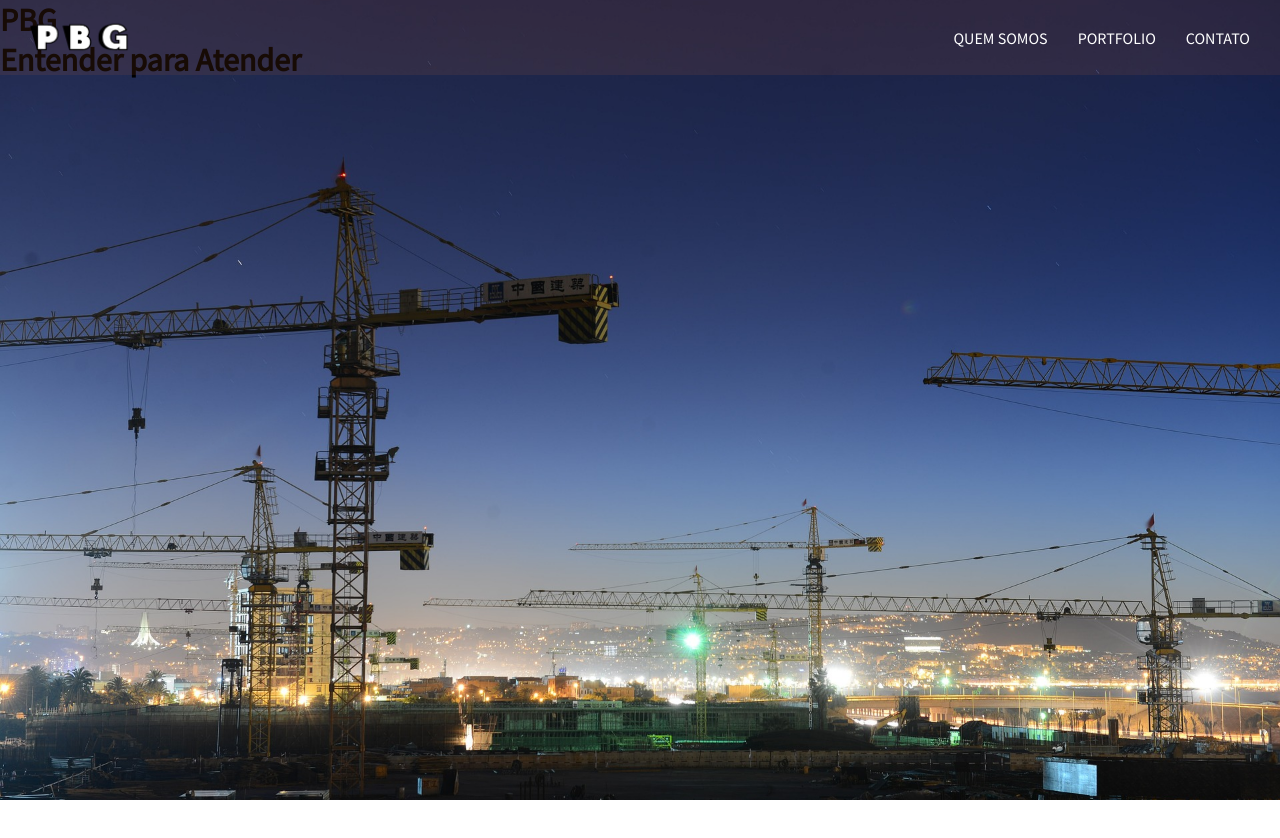
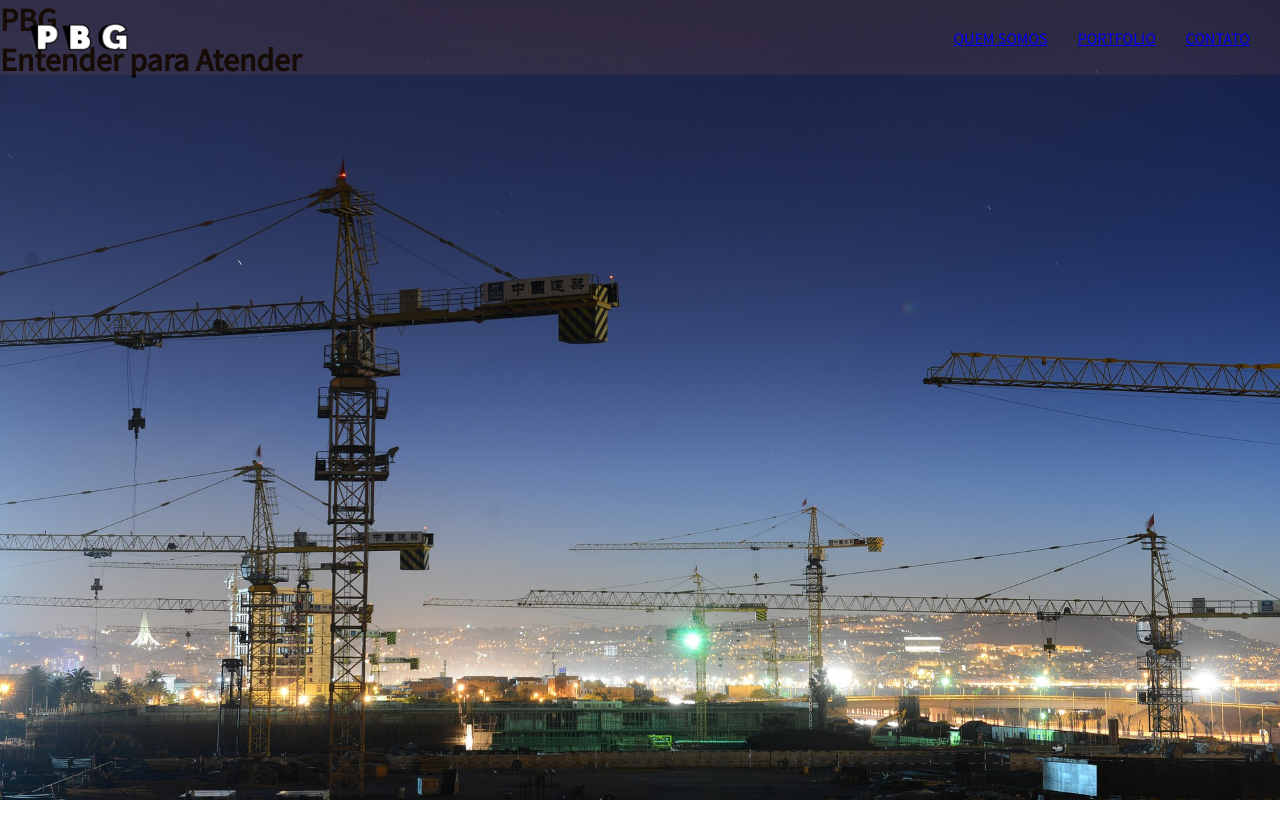
Before and after one commit to Orbit-Wolf/pbg, a React (Create React App) app: page / in a window 1280 px wide. Shown: the top 838 px of the page. Built offline with nearby package versions, Linux system fonts and the light colour scheme.

Commit message:
Adding navbar anchor

```diff
--- a/public/index.html
+++ b/public/index.html
@@ -6,8 +6,8 @@
     <meta name="viewport" content="width=device-width, initial-scale=1" />
     <meta name="theme-color" content="#000000" />
     <meta
-      name="description"
-      content="Web site created using create-react-app"
+      name="PGB Landing Page"
+      content="Landing page for the PGB company
     />
     <link rel="apple-touch-icon" href="%PUBLIC_URL%/logo192.png" />
     <!--
--- a/src/pbg/common/navbar/navbar.jsx
+++ b/src/pbg/common/navbar/navbar.jsx
@@ -18,19 +18,18 @@ class NavBar extends React.Component {
                 </div>
                 <ul>
                     <li>
-                        QUEM SOMOS
+                        <a href="#about">QUEM SOMOS</a>
                     </li>
                     <li>
-                        PORTFOLIO
+                        <a href="#portifolio">PORTFOLIO</a>
                     </li>
                     <li>
-                        CONTATO
+                        <a href="#contact">CONTATO</a>
                     </li>
                 </ul>
             </div>
         )
     }
-
 }
 
 export default NavBar
--- a/src/pbg/pages/home/home.jsx
+++ b/src/pbg/pages/home/home.jsx
@@ -56,6 +56,7 @@ class Home extends React.Component {
                     {/*<Footer/>*/}
                 </footer>
             </div>
+
         )
     }
 }
```
